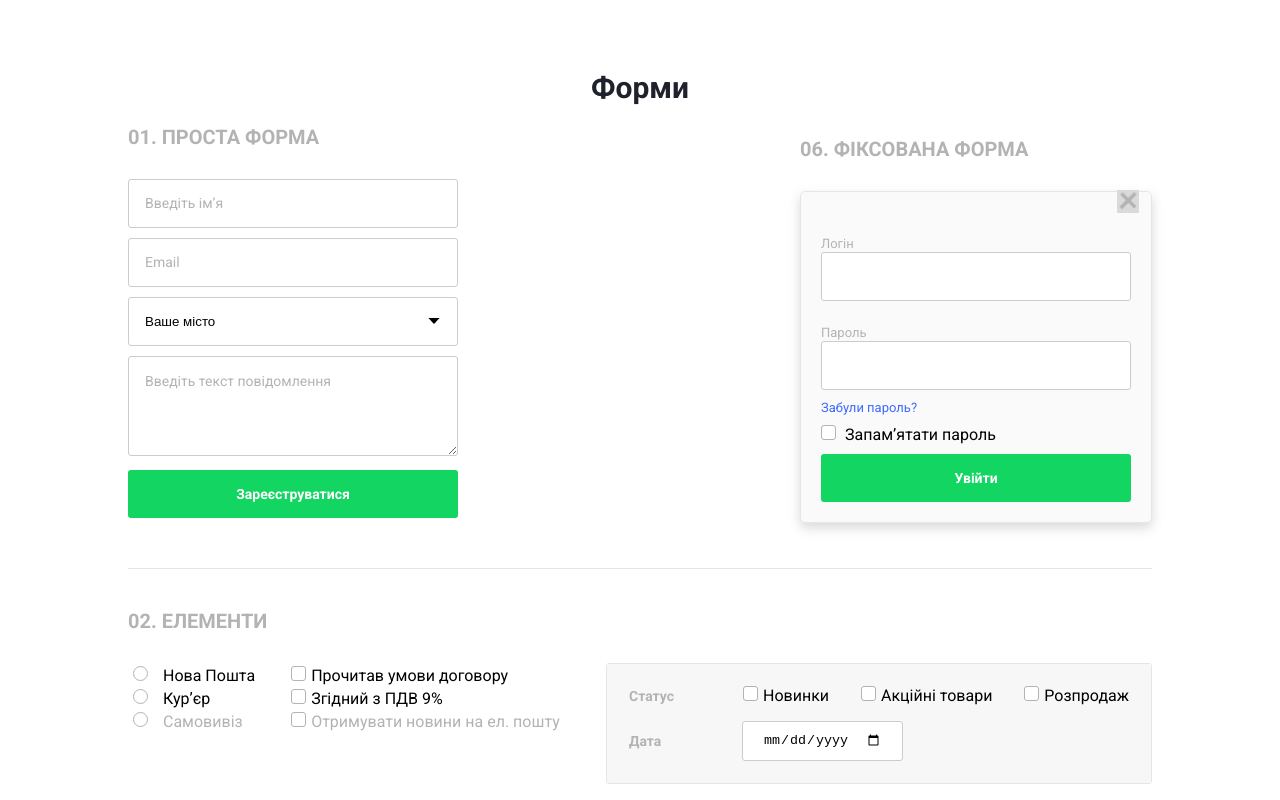
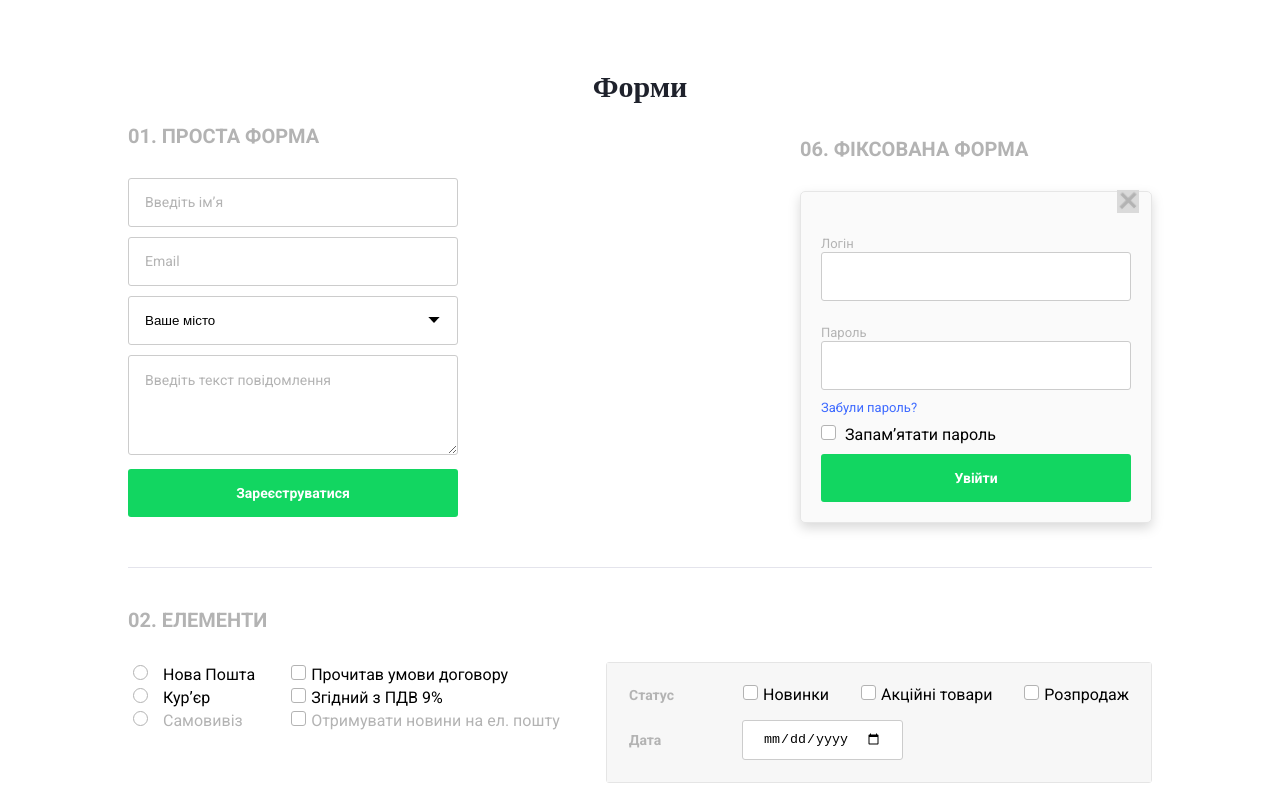
Before and after one commit to slavik1503/form, a plain HTML site: page index.html in a window 1280 px wide. Shown: the top 800 px of the page. Drawn offline with Linux system fonts and the light colour scheme.

Commit message:
correct error

```diff
--- a/css/style.css
+++ b/css/style.css
@@ -22,7 +22,7 @@ body{
 h1{
     padding-top: 50px;
     color: #1f222c;
-    font: 700 30px "Roboto";
+    font: 700 30px "Roboto Slab";
     text-align: center;
 }
 h2{
@@ -527,8 +527,8 @@ table.location td.selected{
 .cross+label{
     position: fixed;
     display: inline-block;
-    top: 177px;
-    right: 11%;
+    top: 176.5px;
+    right: 10.95%;
     font-size: 40px;
     transform: rotate(45deg);
     z-index: 1;
```
